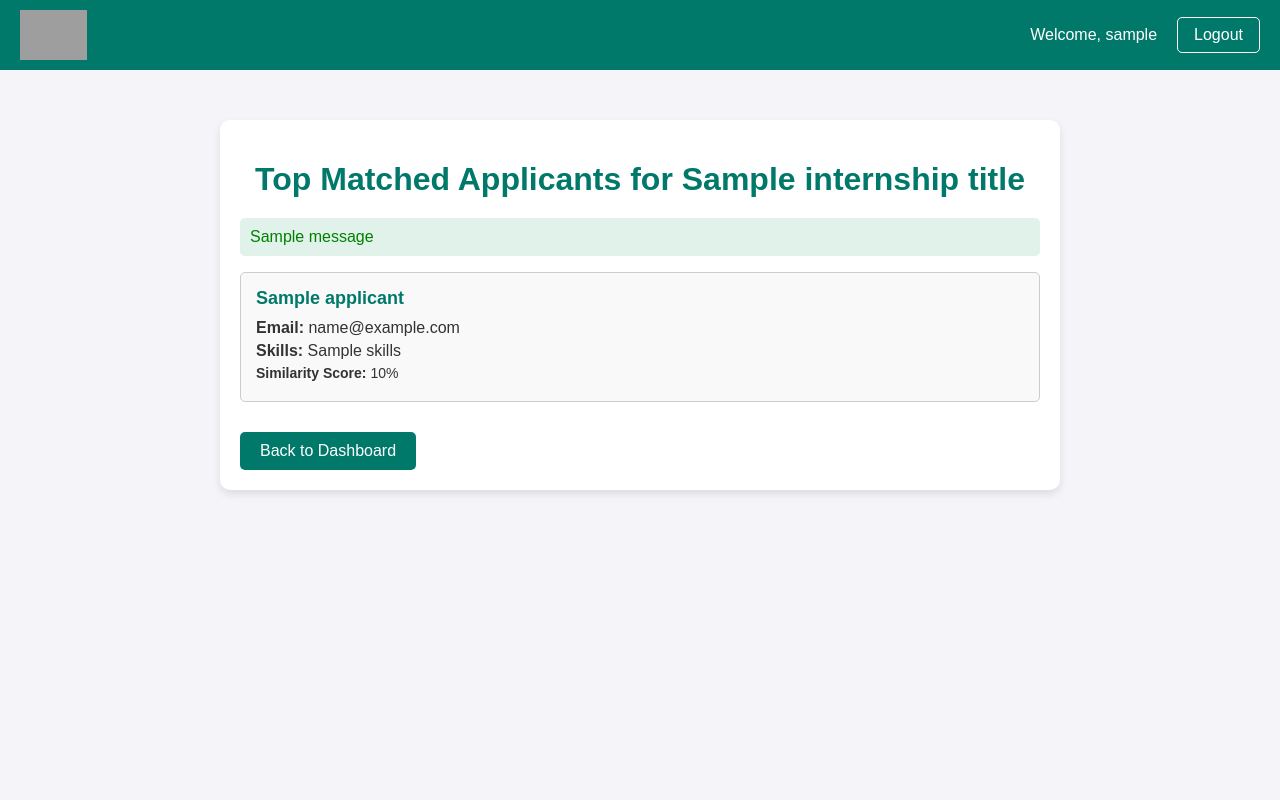
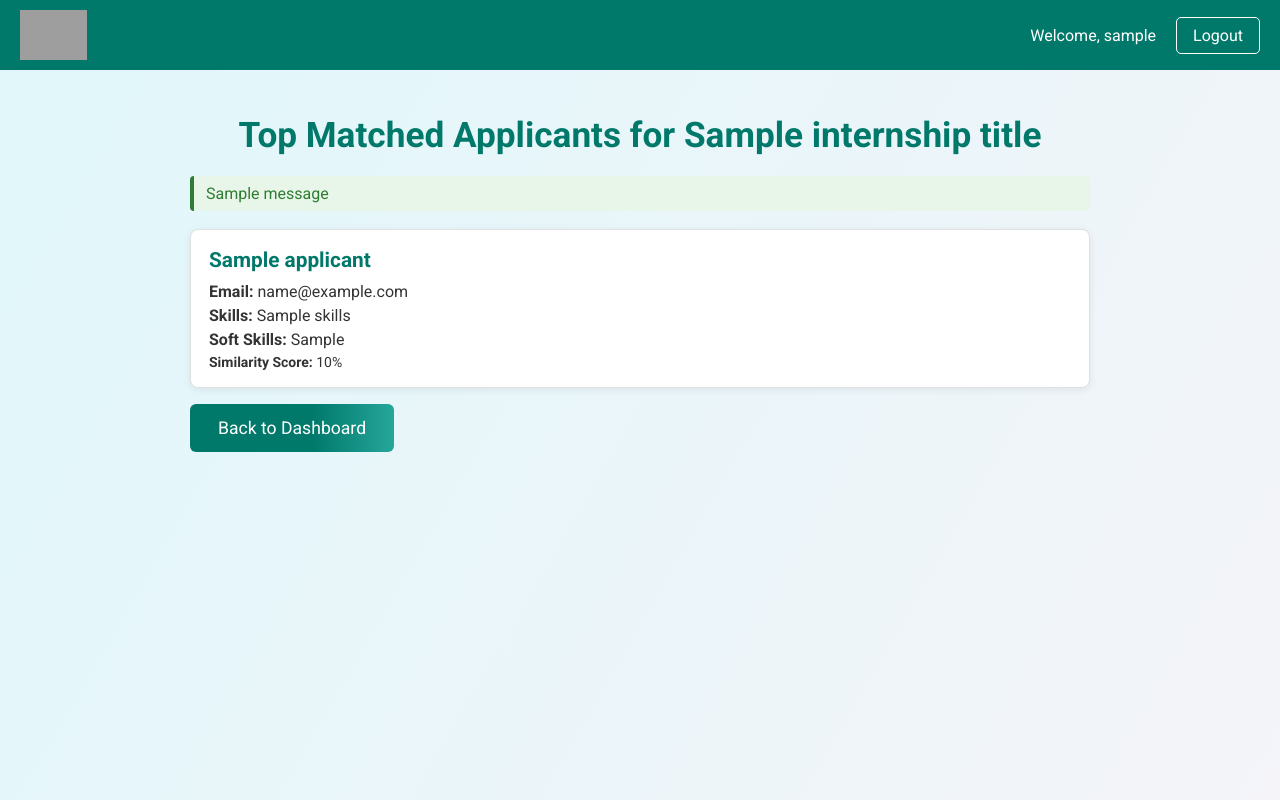
Before and after one commit to BChaitanyaReddy895/SkillSync, a Flask app: template templates/top_matched_applicants.html in a window 1280 px wide. Run offline with Flask 2, Linux system fonts and the light colour scheme; the template is opened without the code that fills it: most values are stand-ins (such as "Sample title", 1, 10 or a date in 2020); one stand-in notice (Sample message) is shown; parts of the project's set-up code (start-up, migrations or seed data) failed here and were passed over; grey boxes are pictures that could not be loaded.

Commit message:
Update templates/top_matched_applicants.html

```diff
--- a/templates/top_matched_applicants.html
+++ b/templates/top_matched_applicants.html
@@ -3,15 +3,16 @@
 <head>
     <meta charset="UTF-8">
     <meta name="viewport" content="width=device-width, initial-scale=1.0">
-    <title>Top Matched Applicants</title>
+    <title>Top Matched Applicants - SkillSync</title>
+    <link href="https://fonts.googleapis.com/css?family=Roboto:400,700&display=swap" rel="stylesheet">
     <style>
         body {
-            font-family: Arial, sans-serif;
+            font-family: 'Roboto', Arial, sans-serif;
             margin: 0;
             padding: 0;
-            background-color: #f4f4f9;
+            background: linear-gradient(120deg, #e0f7fa 0%, #f4f4f9 100%);
+            min-height: 100vh;
         }
-
         header {
             background-color: #00796b;
             color: white;
@@ -20,21 +21,17 @@
             align-items: center;
             justify-content: space-between;
         }
-
         header img {
             height: 50px;
         }
-
         nav {
             display: flex;
             gap: 20px;
             align-items: center;
         }
-
         nav span {
             font-size: 16px;
         }
-
         nav a {
             color: white;
             text-decoration: none;
@@ -44,83 +41,82 @@
             border-radius: 5px;
             transition: background-color 0.3s ease;
         }
-
         nav a:hover {
             background-color: white;
             color: #00796b;
         }
-
         .container {
-            max-width: 800px;
-            margin: 50px auto;
-            background: white;
             padding: 20px;
-            border-radius: 10px;
-            box-shadow: 0 4px 8px rgba(0, 0, 0, 0.1);
+            max-width: 900px;
+            margin: 0 auto;
         }
-
         h1 {
+            color: #00796b;
             text-align: center;
+            margin-bottom: 20px;
+            font-size: 2.2rem;
+        }
+        .flash-messages {
+            margin: 10px 0 18px 0;
+        }
+        .flash-messages .success {
+            color: #2e7d32;
+            background: #e8f5e9;
+            border-left: 4px solid #2e7d32;
+            padding: 8px 12px;
+            border-radius: 4px;
+            margin-bottom: 6px;
+        }
+        .flash-messages .danger {
+            color: #c62828;
+            background: #ffebee;
+            border-left: 4px solid #c62828;
+            padding: 8px 12px;
+            border-radius: 4px;
+            margin-bottom: 6px;
+        }
+        .applicant {
+            background: #fff;
+            border: 1px solid #e0e0e0;
+            border-radius: 8px;
+            padding: 18px 18px 12px 18px;
+            margin: 16px 0;
+            box-shadow: 0 2px 8px rgba(0,0,0,0.07);
+        }
+        .applicant h2 {
             color: #00796b;
-            margin-bottom: 20px;
+            margin: 0 0 10px;
+            font-size: 1.3rem;
         }
-
-        .applicant {
-            margin-bottom: 20px;
-            padding: 15px;
-            border: 1px solid #ccc;
-            border-radius: 5px;
-            background-color: #f9f9f9;
-        }
-
-        .applicant h2 {
-            margin: 0 0 10px;
-            color: #00796b;
-            font-size: 18px;
-        }
-
         .applicant p {
             margin: 5px 0;
             color: #333;
         }
-
         .similarity-score {
             font-size: 14px;
             color: #555;
         }
-
-        .flash-messages {
-            margin: 10px 0;
-        }
-
-        .flash-messages .success {
-            color: green;
-            background-color: #e0f2e9;
-            padding: 10px;
-            border-radius: 5px;
-        }
-
-        .flash-messages .danger {
-            color: red;
-            background-color: #ffe6e6;
-            padding: 10px;
-            border-radius: 5px;
-        }
-
         .button {
             display: inline-block;
-            padding: 10px 20px;
-            background-color: #00796b;
+            padding: 14px 28px;
+            background: linear-gradient(90deg, #00796b 60%, #26a69a 100%);
             color: white;
             text-decoration: none;
-            border-radius: 5px;
-            font-size: 16px;
-            margin-top: 10px;
-            transition: background-color 0.3s ease;
+            border-radius: 6px;
+            font-size: 1.1rem;
+            font-weight: 500;
+            border: none;
+            transition: background 0.2s;
+            cursor: pointer;
         }
-
         .button:hover {
-            background-color: #005a4f;
+            background: linear-gradient(90deg, #005a4f 60%, #00796b 100%);
+        }
+        @media (max-width: 700px) {
+            .container {
+                max-width: 98vw;
+                padding: 8px 2vw;
+            }
         }
     </style>
 </head>
@@ -134,23 +130,22 @@
     </header>
     <div class="container">
         <h1>Top Matched Applicants for {{ internship_title }}</h1>
-
         {% with messages = get_flashed_messages(with_categories=true) %}
             {% if messages %}
                 <div class="flash-messages">
                     {% for category, message in messages %}
-                        <p class="{{ category }}">{{ message }}</p>
+                        <div class="{{ category }}">{{ message }}</div>
                     {% endfor %}
                 </div>
             {% endif %}
         {% endwith %}
-
         {% if matched_applicants %}
             {% for applicant in matched_applicants %}
                 <div class="applicant">
                     <h2>{{ applicant.name }}</h2>
                     <p><strong>Email:</strong> {{ applicant.email }}</p>
                     <p><strong>Skills:</strong> {{ applicant.skills }}</p>
+                    <p><strong>Soft Skills:</strong> {{ applicant.soft_skills }}</p>
                     <p class="similarity-score"><strong>Similarity Score:</strong> {{ applicant.similarity_score }}%</p>
                     {% if applicant.resume_path %}
                         <a href="{{ url_for('download_resume', resume_path=applicant.resume_path) }}" class="button">Download Resume</a>
@@ -160,7 +155,6 @@
         {% else %}
             <p>No matched applicants found for this role.</p>
         {% endif %}
-
         <a href="{{ url_for('recruiter_dashboard') }}" class="button">Back to Dashboard</a>
     </div>
 </body>
```
